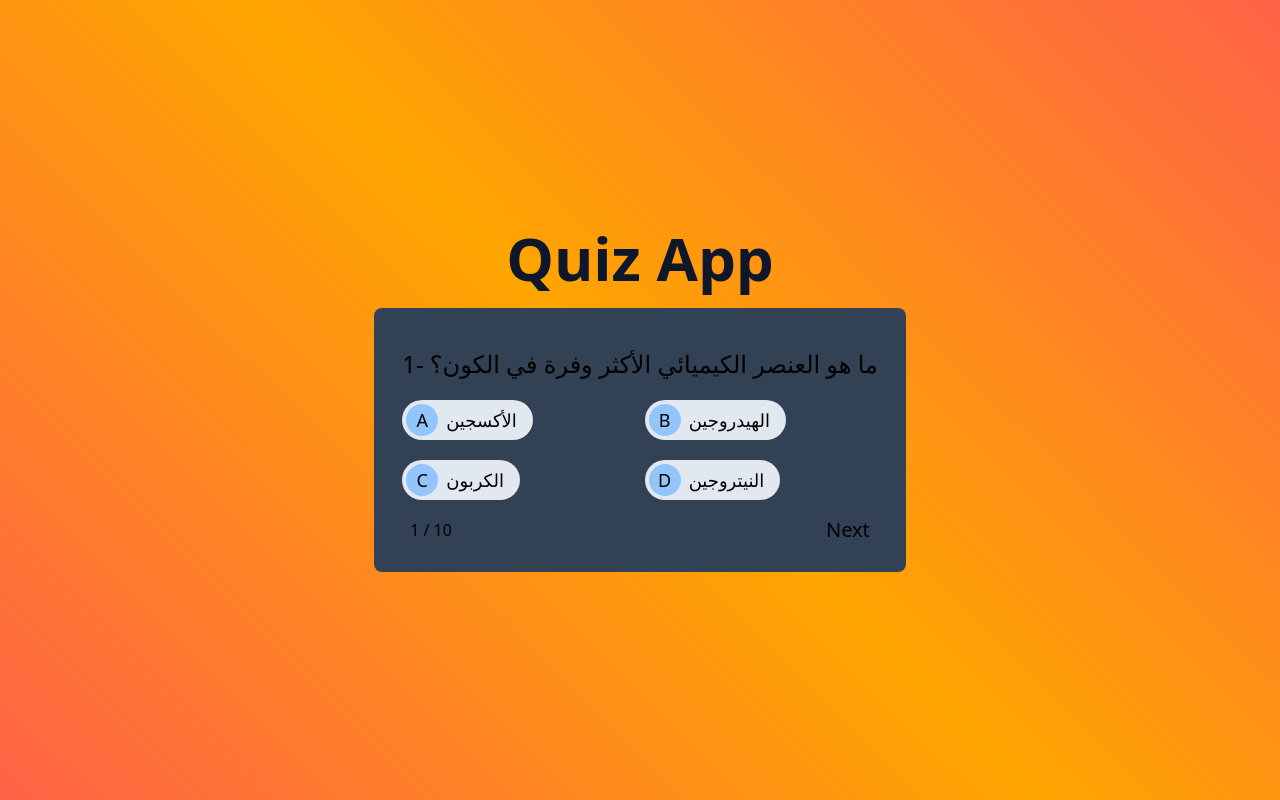
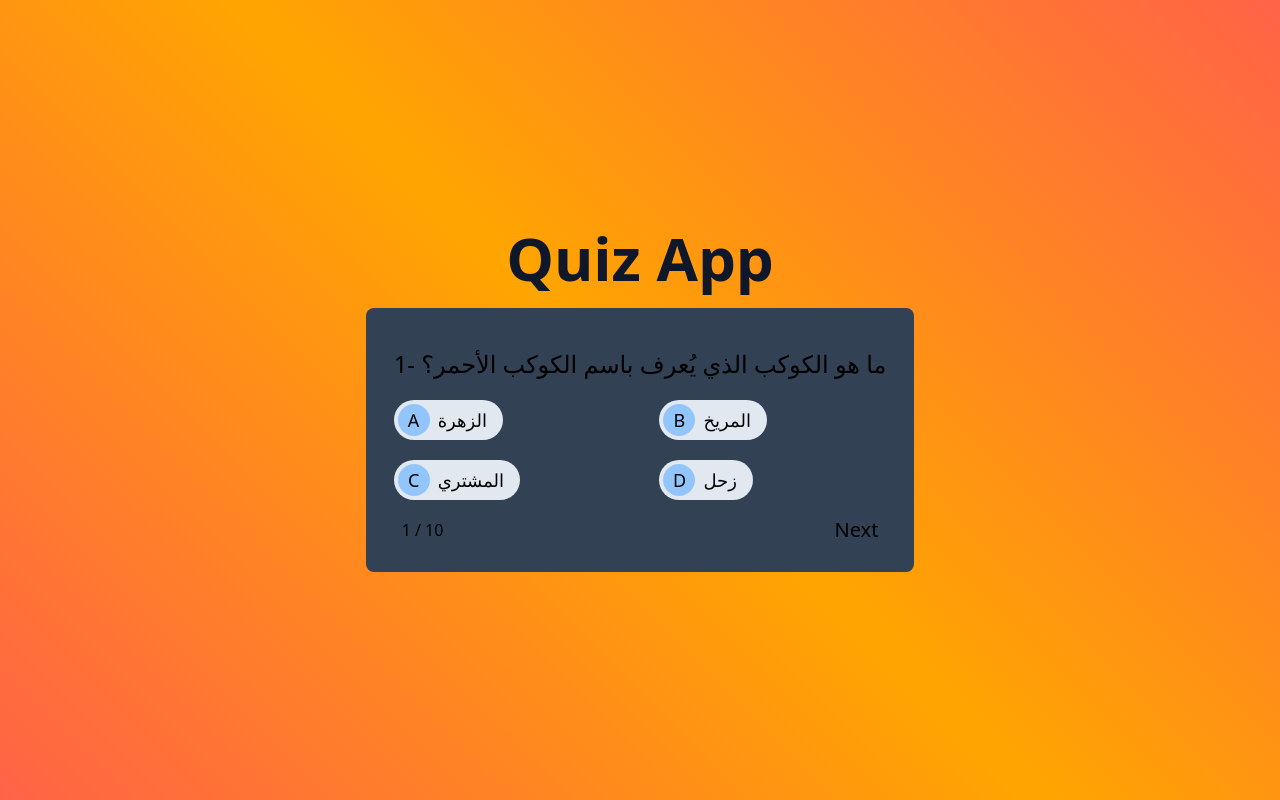
Before and after one commit to samirAlkassar/react-practice, a React (Vite) app: page / in a window 1280 px wide. Built offline with nearby package versions, Linux system fonts and the light colour scheme.

Commit message:
changing questions again

```diff
--- a/src/components/quizApp.tsx
+++ b/src/components/quizApp.tsx
@@ -19,108 +19,108 @@ type Question = {
     choices: Button[]
 }
 
-// const questions: Question[] = [
-//     {
-//         id: 1,
-//         question: "ما هو الكوكب الذي يُعرف باسم الكوكب الأحمر؟",
-//         choices: [
-//             { id: "q1a", "number": "A", "answer": "الزهرة", "correct": false },
-//             { id: "q1b", "number": "B", "answer": "المريخ", "correct": true },
-//             { id: "q1c", "number": "C", "answer": "المشتري", "correct": false },
-//             { id: "q1d", "number": "D", "answer": "زحل", "correct": false }
-//         ]
-//     },
-//     {
-//         id: 2,
-//         question: "ما هو أسرع حيوان بري في العالم؟",
-//         choices: [
-//             { id: "q2a", "number": "A", "answer": "الفهد", "correct": true },
-//             { id: "q2b", "number": "B", "answer": "الأسد", "correct": false },
-//             { id: "q2c", "number": "C", "answer": "النمر", "correct": false },
-//             { id: "q2d", "number": "D", "answer": "الذئب", "correct": false }
-//         ]
-//     },
-//     {
-//         id: 3,
-//         question: "ما هو العنصر الكيميائي الذي يرمز له بالرمز 'O'؟",
-//         choices: [
-//             { id: "q3a", "number": "A", "answer": "الهيدروجين", "correct": false },
-//             { id: "q3b", "number": "B", "answer": "الأوكسجين", "correct": true },
-//             { id: "q3c", "number": "C", "answer": "الكربون", "correct": false },
-//             { id: "q3d", "number": "D", "answer": "النيتروجين", "correct": false }
-//         ]
-//     },
-//     {
-//         id: 4,
-//         question: "ما هو أطول نهر في العالم؟",
-//         choices: [
-//             { id: "q4a", "number": "A", "answer": "نهر النيل", "correct": true },
-//             { id: "q4b", "number": "B", "answer": "نهر الأمازون", "correct": false },
-//             { id: "q4c", "number": "C", "answer": "نهر اليانغتسي", "correct": false },
-//             { id: "q4d", "number": "D", "answer": "نهر المسيسيبي", "correct": false }
-//         ]
-//     },
-//     {
-//         id: 5,
-//         question: "من هو مخترع المصباح الكهربائي؟",
-//         choices: [
-//             { id: "q5a", "number": "A", "answer": "نيكولا تسلا", "correct": false },
-//             { id: "q5b", "number": "B", "answer": "توماس إديسون", "correct": true },
-//             { id: "q5c", "number": "C", "answer": "ألبرت أينشتاين", "correct": false },
-//             { id: "q5d", "number": "D", "answer": "ألكسندر جراهام بيل", "correct": false }
-//         ]
-//     },
-//     {
-//         id: 6,
-//         question: "كم عدد الكواكب في المجموعة الشمسية؟",
-//         choices: [
-//             { id: "q6a", "number": "A", "answer": "7", "correct": false },
-//             { id: "q6b", "number": "B", "answer": "8", "correct": true },
-//             { id: "q6c", "number": "C", "answer": "9", "correct": false },
-//             { id: "q6d", "number": "D", "answer": "10", "correct": false }
-//         ]
-//     },
-//     {
-//         id: 7,
-//         question: "من هو أول رئيس للولايات المتحدة الأمريكية؟",
-//         choices: [
-//             { id: "q7a", "number": "A", "answer": "أبراهام لينكولن", "correct": false },
-//             { id: "q7b", "number": "B", "answer": "جورج واشنطن", "correct": true },
-//             { id: "q7c", "number": "C", "answer": "ثيودور روزفلت", "correct": false },
-//             { id: "q7d", "number": "D", "answer": "جون كينيدي", "correct": false }
-//         ]
-//     },
-//     {
-//         id: 8,
-//         question: "ما هو الحيوان الذي يُطلق عليه ملك الغابة؟",
-//         choices: [
-//             { id: "q8a", "number": "A", "answer": "النمر", "correct": false },
-//             { id: "q8b", "number": "B", "answer": "الأسد", "correct": true },
-//             { id: "q8c", "number": "C", "answer": "الدب", "correct": false },
-//             { id: "q8d", "number": "D", "answer": "الفيل", "correct": false }
-//         ]
-//     },
-//     {
-//         id: 9,
-//         question: "ما هو اسم أكبر محيط في العالم؟",
-//         choices: [
-//             { id: "q9a", "number": "A", "answer": "المحيط الهندي", "correct": false },
-//             { id: "q9b", "number": "B", "answer": "المحيط الأطلسي", "correct": false },
-//             { id: "q9c", "number": "C", "answer": "المحيط الهادئ", "correct": true },
-//             { id: "q9d", "number": "D", "answer": "المحيط المتجمد الشمالي", "correct": false }
-//         ]
-//     },
-//     {
-//         id: 10,
-//         question: "ما هو العنصر الأكثر وفرة في القشرة الأرضية؟",
-//         choices: [
-//             { id: "q10a", "number": "A", "answer": "الحديد", "correct": false },
-//             { id: "q10b", "number": "B", "answer": "الأوكسجين", "correct": true },
-//             { id: "q10c", "number": "C", "answer": "السيليكون", "correct": false },
-//             { id: "q10d", "number": "D", "answer": "الكربون", "correct": false }
-//         ]
-//     }
-// ]
+const questions: Question[] = [
+    {
+        id: 1,
+        question: "ما هو الكوكب الذي يُعرف باسم الكوكب الأحمر؟",
+        choices: [
+            { id: "q1a", "number": "A", "answer": "الزهرة", "correct": false },
+            { id: "q1b", "number": "B", "answer": "المريخ", "correct": true },
+            { id: "q1c", "number": "C", "answer": "المشتري", "correct": false },
+            { id: "q1d", "number": "D", "answer": "زحل", "correct": false }
+        ]
+    },
+    {
+        id: 2,
+        question: "ما هو أسرع حيوان بري في العالم؟",
+        choices: [
+            { id: "q2a", "number": "A", "answer": "الفهد", "correct": true },
+            { id: "q2b", "number": "B", "answer": "الأسد", "correct": false },
+            { id: "q2c", "number": "C", "answer": "النمر", "correct": false },
+            { id: "q2d", "number": "D", "answer": "الذئب", "correct": false }
+        ]
+    },
+    {
+        id: 3,
+        question: "ما هو العنصر الكيميائي الذي يرمز له بالرمز 'O'؟",
+        choices: [
+            { id: "q3a", "number": "A", "answer": "الهيدروجين", "correct": false },
+            { id: "q3b", "number": "B", "answer": "الأوكسجين", "correct": true },
+            { id: "q3c", "number": "C", "answer": "الكربون", "correct": false },
+            { id: "q3d", "number": "D", "answer": "النيتروجين", "correct": false }
+        ]
+    },
+    {
+        id: 4,
+        question: "ما هو أطول نهر في العالم؟",
+        choices: [
+            { id: "q4a", "number": "A", "answer": "نهر النيل", "correct": true },
+            { id: "q4b", "number": "B", "answer": "نهر الأمازون", "correct": false },
+            { id: "q4c", "number": "C", "answer": "نهر اليانغتسي", "correct": false },
+            { id: "q4d", "number": "D", "answer": "نهر المسيسيبي", "correct": false }
+        ]
+    },
+    {
+        id: 5,
+        question: "من هو مخترع المصباح الكهربائي؟",
+        choices: [
+            { id: "q5a", "number": "A", "answer": "نيكولا تسلا", "correct": false },
+            { id: "q5b", "number": "B", "answer": "توماس إديسون", "correct": true },
+            { id: "q5c", "number": "C", "answer": "ألبرت أينشتاين", "correct": false },
+            { id: "q5d", "number": "D", "answer": "ألكسندر جراهام بيل", "correct": false }
+        ]
+    },
+    {
+        id: 6,
+        question: "كم عدد الكواكب في المجموعة الشمسية؟",
+        choices: [
+            { id: "q6a", "number": "A", "answer": "7", "correct": false },
+            { id: "q6b", "number": "B", "answer": "8", "correct": true },
+            { id: "q6c", "number": "C", "answer": "9", "correct": false },
+            { id: "q6d", "number": "D", "answer": "10", "correct": false }
+        ]
+    },
+    {
+        id: 7,
+        question: "من هو أول رئيس للولايات المتحدة الأمريكية؟",
+        choices: [
+            { id: "q7a", "number": "A", "answer": "أبراهام لينكولن", "correct": false },
+            { id: "q7b", "number": "B", "answer": "جورج واشنطن", "correct": true },
+            { id: "q7c", "number": "C", "answer": "ثيودور روزفلت", "correct": false },
+            { id: "q7d", "number": "D", "answer": "جون كينيدي", "correct": false }
+        ]
+    },
+    {
+        id: 8,
+        question: "ما هو الحيوان الذي يُطلق عليه ملك الغابة؟",
+        choices: [
+            { id: "q8a", "number": "A", "answer": "النمر", "correct": false },
+            { id: "q8b", "number": "B", "answer": "الأسد", "correct": true },
+            { id: "q8c", "number": "C", "answer": "الدب", "correct": false },
+            { id: "q8d", "number": "D", "answer": "الفيل", "correct": false }
+        ]
+    },
+    {
+        id: 9,
+        question: "ما هو اسم أكبر محيط في العالم؟",
+        choices: [
+            { id: "q9a", "number": "A", "answer": "المحيط الهندي", "correct": false },
+            { id: "q9b", "number": "B", "answer": "المحيط الأطلسي", "correct": false },
+            { id: "q9c", "number": "C", "answer": "المحيط الهادئ", "correct": true },
+            { id: "q9d", "number": "D", "answer": "المحيط المتجمد الشمالي", "correct": false }
+        ]
+    },
+    {
+        id: 10,
+        question: "ما هو العنصر الأكثر وفرة في القشرة الأرضية؟",
+        choices: [
+            { id: "q10a", "number": "A", "answer": "الحديد", "correct": false },
+            { id: "q10b", "number": "B", "answer": "الأوكسجين", "correct": true },
+            { id: "q10c", "number": "C", "answer": "السيليكون", "correct": false },
+            { id: "q10d", "number": "D", "answer": "الكربون", "correct": false }
+        ]
+    }
+]
 
 // const questions: Question[] = [
 //     {
@@ -225,108 +225,108 @@ type Question = {
 //     }
 // ];
 
-const questions: Question[] = [
-    {
-        id: 1,
-        question: "ما هو العنصر الكيميائي الأكثر وفرة في الكون؟",
-        choices: [
-            { id: "q1a", number: "A", answer: "الأكسجين", correct: false },
-            { id: "q1b", number: "B", answer: "الهيدروجين", correct: true },
-            { id: "q1c", number: "C", answer: "الكربون", correct: false },
-            { id: "q1d", number: "D", answer: "النيتروجين", correct: false }
-        ]
-    },
-    {
-        id: 2,
-        question: "أي من الكواكب التالية يمتلك أكبر عدد من الأقمار؟",
-        choices: [
-            { id: "q2a", number: "A", answer: "المشتري", correct: true },
-            { id: "q2b", number: "B", answer: "زحل", correct: false },
-            { id: "q2c", number: "C", answer: "أورانوس", correct: false },
-            { id: "q2d", number: "D", answer: "نبتون", correct: false }
-        ]
-    },
-    {
-        id: 3,
-        question: "أي معدن يُعتبر الأفضل في توصيل الكهرباء؟",
-        choices: [
-            { id: "q3a", number: "A", answer: "النحاس", correct: false },
-            { id: "q3b", number: "B", answer: "الألومنيوم", correct: false },
-            { id: "q3c", number: "C", answer: "الذهب", correct: false },
-            { id: "q3d", number: "D", answer: "الفضة", correct: true }
-        ]
-    },
-    {
-        id: 4,
-        question: "أي من الحيوانات التالية يمكنه العيش لأطول فترة دون ماء؟",
-        choices: [
-            { id: "q4a", number: "A", answer: "الجمل", correct: false },
-            { id: "q4b", number: "B", answer: "السلحفاة", correct: false },
-            { id: "q4c", number: "C", answer: "الجرذ الكنغري", correct: true },
-            { id: "q4d", number: "D", answer: "الثعبان", correct: false }
-        ]
-    },
-    {
-        id: 5,
-        question: "ما هو العضو الوحيد في جسم الإنسان الذي يمكنه التجدد تمامًا؟",
-        choices: [
-            { id: "q5a", number: "A", answer: "الكبد", correct: true },
-            { id: "q5b", number: "B", answer: "القلب", correct: false },
-            { id: "q5c", number: "C", answer: "الرئتان", correct: false },
-            { id: "q5d", number: "D", answer: "الدماغ", correct: false }
-        ]
-    },
-    {
-        id: 6,
-        question: "ما هي الدولة التي لديها أكبر عدد من البراكين النشطة؟",
-        choices: [
-            { id: "q6a", number: "A", answer: "اليابان", correct: false },
-            { id: "q6b", number: "B", answer: "إندونيسيا", correct: true },
-            { id: "q6c", number: "C", answer: "الولايات المتحدة", correct: false },
-            { id: "q6d", number: "D", answer: "إيطاليا", correct: false }
-        ]
-    },
-    {
-        id: 7,
-        question: "ما هو أسرع حيوان على وجه الأرض؟",
-        choices: [
-            { id: "q7a", number: "A", answer: "الفهد", correct: false },
-            { id: "q7b", number: "B", answer: "صقر الشاهين", correct: true },
-            { id: "q7c", number: "C", answer: "الغزال", correct: false },
-            { id: "q7d", number: "D", answer: "الأرنب البري", correct: false }
-        ]
-    },
-    {
-        id: 8,
-        question: "أي من المحيطات هو الأعمق في العالم؟",
-        choices: [
-            { id: "q8a", number: "A", answer: "المحيط الأطلسي", correct: false },
-            { id: "q8b", number: "B", answer: "المحيط الهندي", correct: false },
-            { id: "q8c", number: "C", answer: "المحيط الهادئ", correct: true },
-            { id: "q8d", number: "D", answer: "المحيط المتجمد الشمالي", correct: false }
-        ]
-    },
-    {
-        id: 9,
-        question: "ما هو الحيوان الذي يمتلك أقوى عضة بين جميع الحيوانات؟",
-        choices: [
-            { id: "q9a", number: "A", answer: "التمساح", correct: true },
-            { id: "q9b", number: "B", answer: "القرش الأبيض", correct: false },
-            { id: "q9c", number: "C", answer: "الأسد", correct: false },
-            { id: "q9d", number: "D", answer: "الدب البني", correct: false }
-        ]
-    },
-    {
-        id: 10,
-        question: "ما هو أقوى عظم في جسم الإنسان؟",
-        choices: [
-            { id: "q10a", number: "A", answer: "الجمجمة", correct: false },
-            { id: "q10b", number: "B", answer: "الفخذ", correct: true },
-            { id: "q10c", number: "C", answer: "العمود الفقري", correct: false },
-            { id: "q10d", number: "D", answer: "عظم الكتف", correct: false }
-        ]
-    }
-];
+// const questions: Question[] = [
+//     {
+//         id: 1,
+//         question: "ما هو العنصر الكيميائي الأكثر وفرة في الكون؟",
+//         choices: [
+//             { id: "q1a", number: "A", answer: "الأكسجين", correct: false },
+//             { id: "q1b", number: "B", answer: "الهيدروجين", correct: true },
+//             { id: "q1c", number: "C", answer: "الكربون", correct: false },
+//             { id: "q1d", number: "D", answer: "النيتروجين", correct: false }
+//         ]
+//     },
+//     {
+//         id: 2,
+//         question: "أي من الكواكب التالية يمتلك أكبر عدد من الأقمار؟",
+//         choices: [
+//             { id: "q2a", number: "A", answer: "المشتري", correct: true },
+//             { id: "q2b", number: "B", answer: "زحل", correct: false },
+//             { id: "q2c", number: "C", answer: "أورانوس", correct: false },
+//             { id: "q2d", number: "D", answer: "نبتون", correct: false }
+//         ]
+//     },
+//     {
+//         id: 3,
+//         question: "أي معدن يُعتبر الأفضل في توصيل الكهرباء؟",
+//         choices: [
+//             { id: "q3a", number: "A", answer: "النحاس", correct: false },
+//             { id: "q3b", number: "B", answer: "الألومنيوم", correct: false },
+//             { id: "q3c", number: "C", answer: "الذهب", correct: false },
+//             { id: "q3d", number: "D", answer: "الفضة", correct: true }
+//         ]
+//     },
+//     {
+//         id: 4,
+//         question: "أي من الحيوانات التالية يمكنه العيش لأطول فترة دون ماء؟",
+//         choices: [
+//             { id: "q4a", number: "A", answer: "الجمل", correct: false },
+//             { id: "q4b", number: "B", answer: "السلحفاة", correct: false },
+//             { id: "q4c", number: "C", answer: "الجرذ الكنغري", correct: true },
+//             { id: "q4d", number: "D", answer: "الثعبان", correct: false }
+//         ]
+//     },
+//     {
+//         id: 5,
+//         question: "ما هو العضو الوحيد في جسم الإنسان الذي يمكنه التجدد تمامًا؟",
+//         choices: [
+//             { id: "q5a", number: "A", answer: "الكبد", correct: true },
+//             { id: "q5b", number: "B", answer: "القلب", correct: false },
+//             { id: "q5c", number: "C", answer: "الرئتان", correct: false },
+//             { id: "q5d", number: "D", answer: "الدماغ", correct: false }
+//         ]
+//     },
+//     {
+//         id: 6,
+//         question: "ما هي الدولة التي لديها أكبر عدد من البراكين النشطة؟",
+//         choices: [
+//             { id: "q6a", number: "A", answer: "اليابان", correct: false },
+//             { id: "q6b", number: "B", answer: "إندونيسيا", correct: true },
+//             { id: "q6c", number: "C", answer: "الولايات المتحدة", correct: false },
+//             { id: "q6d", number: "D", answer: "إيطاليا", correct: false }
+//         ]
+//     },
+//     {
+//         id: 7,
+//         question: "ما هو أسرع حيوان على وجه الأرض؟",
+//         choices: [
+//             { id: "q7a", number: "A", answer: "الفهد", correct: false },
+//             { id: "q7b", number: "B", answer: "صقر الشاهين", correct: true },
+//             { id: "q7c", number: "C", answer: "الغزال", correct: false },
+//             { id: "q7d", number: "D", answer: "الأرنب البري", correct: false }
+//         ]
+//     },
+//     {
+//         id: 8,
+//         question: "أي من المحيطات هو الأعمق في العالم؟",
+//         choices: [
+//             { id: "q8a", number: "A", answer: "المحيط الأطلسي", correct: false },
+//             { id: "q8b", number: "B", answer: "المحيط الهندي", correct: false },
+//             { id: "q8c", number: "C", answer: "المحيط الهادئ", correct: true },
+//             { id: "q8d", number: "D", answer: "المحيط المتجمد الشمالي", correct: false }
+//         ]
+//     },
+//     {
+//         id: 9,
+//         question: "ما هو الحيوان الذي يمتلك أقوى عضة بين جميع الحيوانات؟",
+//         choices: [
+//             { id: "q9a", number: "A", answer: "التمساح", correct: true },
+//             { id: "q9b", number: "B", answer: "القرش الأبيض", correct: false },
+//             { id: "q9c", number: "C", answer: "الأسد", correct: false },
+//             { id: "q9d", number: "D", answer: "الدب البني", correct: false }
+//         ]
+//     },
+//     {
+//         id: 10,
+//         question: "ما هو أقوى عظم في جسم الإنسان؟",
+//         choices: [
+//             { id: "q10a", number: "A", answer: "الجمجمة", correct: false },
+//             { id: "q10b", number: "B", answer: "الفخذ", correct: true },
+//             { id: "q10c", number: "C", answer: "العمود الفقري", correct: false },
+//             { id: "q10d", number: "D", answer: "عظم الكتف", correct: false }
+//         ]
+//     }
+// ];
 
 export const QuizApp = () => {
     const [questionIndex, setQuestionIndex] = useState<number>(0);
```
